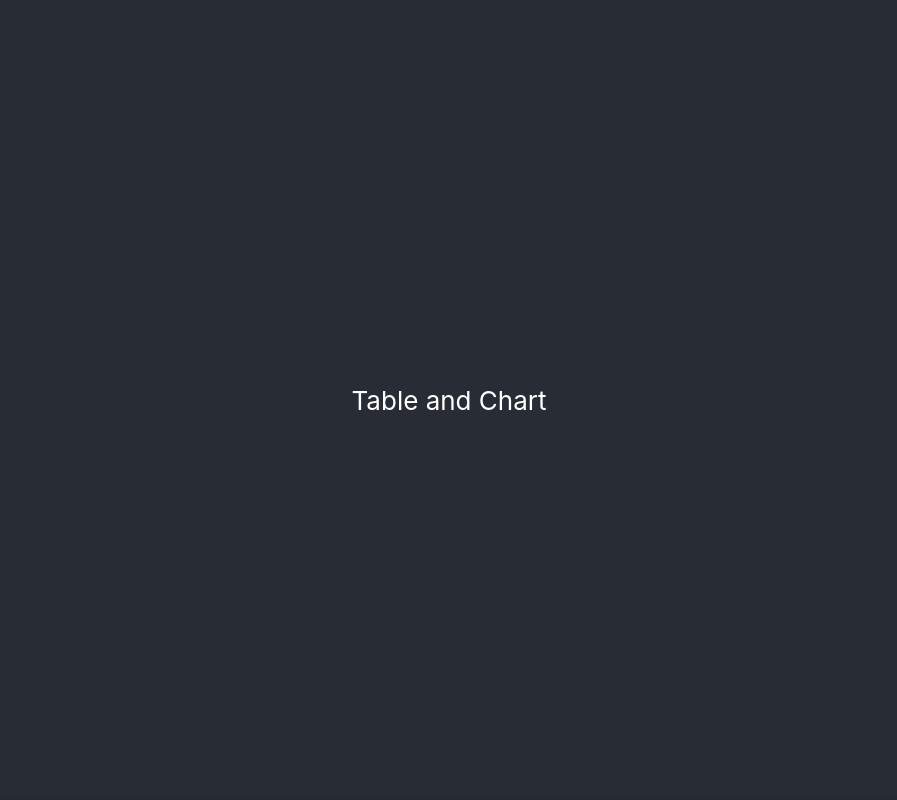
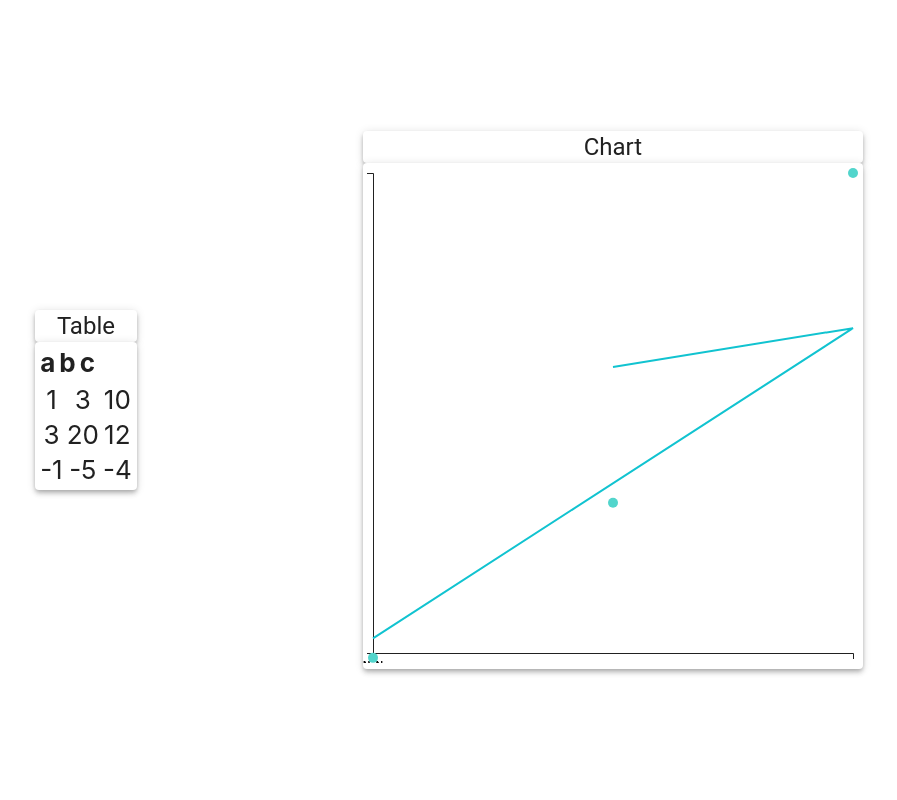
Before and after one commit to MalloryLeeWong/table-chart-app, a React (Create React App) app: page / in a window 1280 px wide. Shown: the top 800 px of the page, without its empty margins (191-1088 px from the left). Built offline with nearby package versions, Linux system fonts and the light colour scheme.

Commit message:
style: chart spacing and titles

```diff
--- a/src/App.css
+++ b/src/App.css
@@ -14,14 +14,14 @@
 }
 
 .App-header {
-  background-color: #282c34;
+  background-color: white;
   min-height: 100vh;
   display: flex;
-  flex-direction: column;
+  flex-direction: row;
   align-items: center;
-  justify-content: center;
+  justify-content: space-evenly;
   font-size: calc(10px + 2vmin);
-  color: white;
+  color: blue;
 }
 
 .App-link {
--- a/src/App.js
+++ b/src/App.js
@@ -5,6 +5,7 @@ import TableWrapper from './table-wrapper';
 
 function App() {
 
+  // Data inputs for each chart is loaded here to demo the front-end but it could come from a server or seed file instead
   let data = [
     { a: 1, b: 3, c: 10 },
     { a: 3, b: 20, c: 12 },
@@ -13,12 +14,12 @@ function App() {
 
   return (
     <div className="App">
-      <header className="App-header">
+      {/* <header className="App-header">
         <p>Table and Chart</p>
-      </header>
-      <div>
+      </header> */}
+      <div className='App-header'>
+        <TableWrapper chartData={data}/>
         <ChartWrapper chartData={data} />
-        <TableWrapper chartData={data}/>
       </div>
     </div>
   );
--- a/src/chart-wrapper.js
+++ b/src/chart-wrapper.js
@@ -19,12 +19,12 @@ class ChartWrapper extends Component {
   render() {
     return (
       <div>
+        <Paper elevation={4} className="">
+          <Typography variant="h5">Chart</Typography>
+        </Paper>
         <Paper className="" elevation={4}>
           <div ref="chartWrapper" />
         </Paper>
-          <Paper elevation={4} className="">
-            <Typography variant="h5">Chart Title</Typography>
-          </Paper>
       </div>
     );
   }
--- a/src/table-wrapper.js
+++ b/src/table-wrapper.js
@@ -19,12 +19,12 @@ class TableWrapper extends Component {
   render() {
     return (
       <div>
+        <Paper elevation={4} className="">
+          <Typography variant="h5">Table</Typography>
+        </Paper>
         <Paper className="" elevation={4}>
           <div ref="tableWrapper" />
         </Paper>
-          <Paper elevation={4} className="">
-            <Typography variant="h5">Table Title</Typography>
-          </Paper>
       </div>
     );
   }
```
